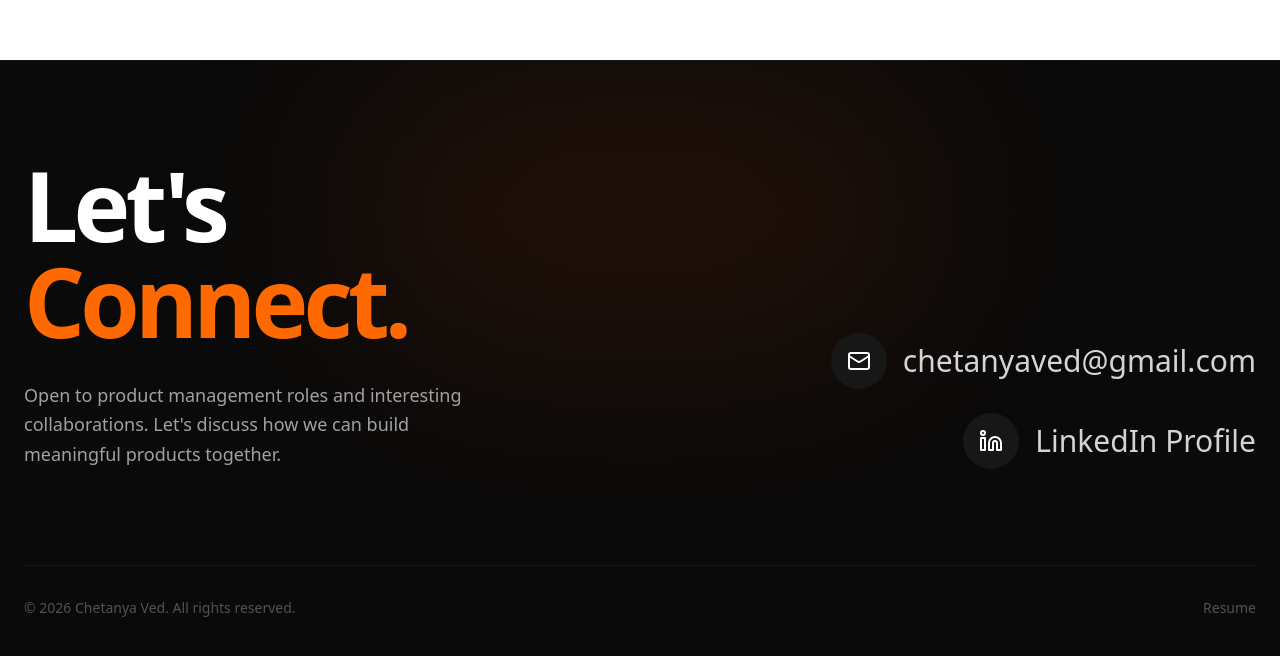
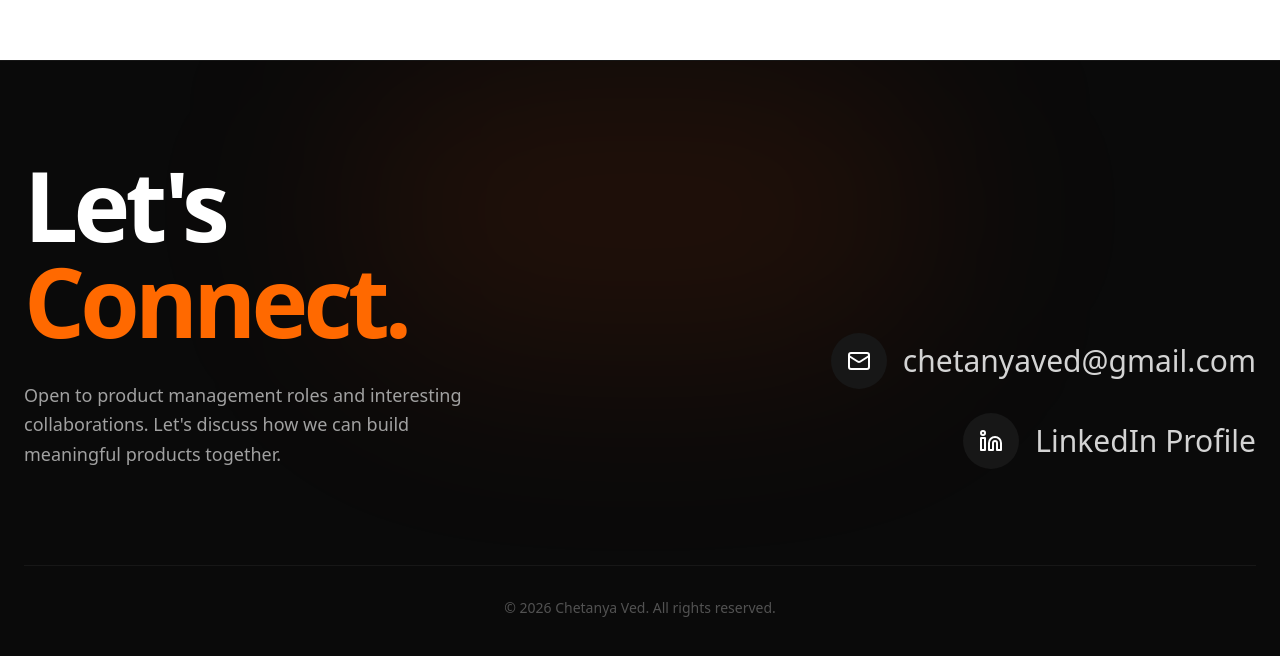
Before and after one commit to chetanya1998/Portfolio, a React (Vite) app: page / in a window 1280 px wide. Shown: the part 9041-9697 px from the top of the page. Built offline with nearby package versions, Linux system fonts and the light colour scheme.

Commit message:
Remove Resume from footer and center copyright

```diff
--- a/src/Portfolio.jsx
+++ b/src/Portfolio.jsx
@@ -1035,11 +1035,8 @@ export default function Portfolio() {
                         </div>
                     </div>
 
-                    <div className="pt-8 border-t border-neutral-900 flex flex-col md:flex-row justify-between items-center gap-4 text-neutral-600 text-sm">
-                        <p className="text-center md:text-left">© {new Date().getFullYear()} {personalInfo.name}. All rights reserved.</p>
-                        <div className="flex gap-8">
-                            <a href="#" className="hover:text-white transition-colors">Resume</a>
-                        </div>
+                    <div className="pt-8 border-t border-neutral-900 flex justify-center items-center text-neutral-600 text-sm">
+                        <p className="text-center">© {new Date().getFullYear()} {personalInfo.name}. All rights reserved.</p>
                     </div>
                 </div>
             </footer>
```
